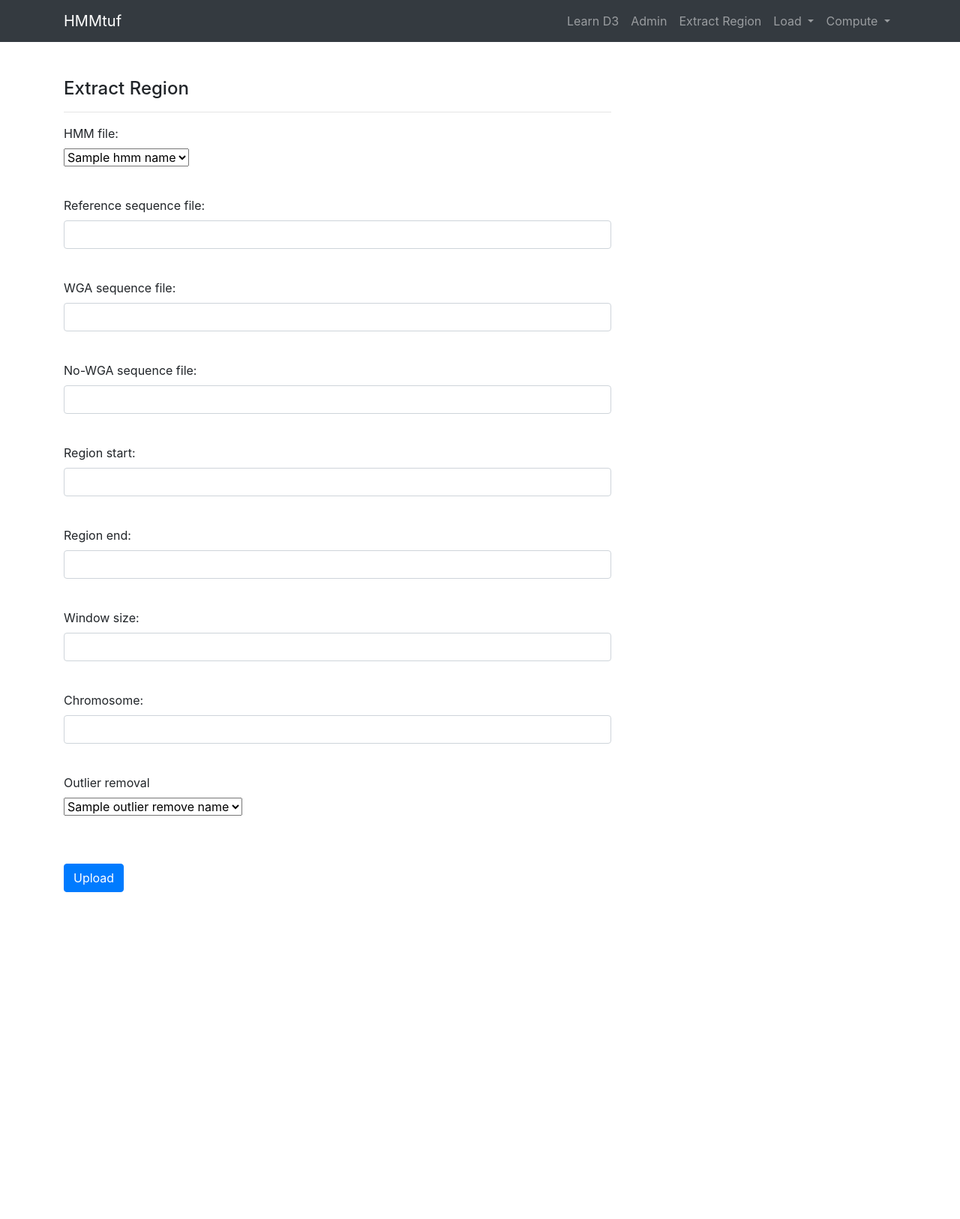
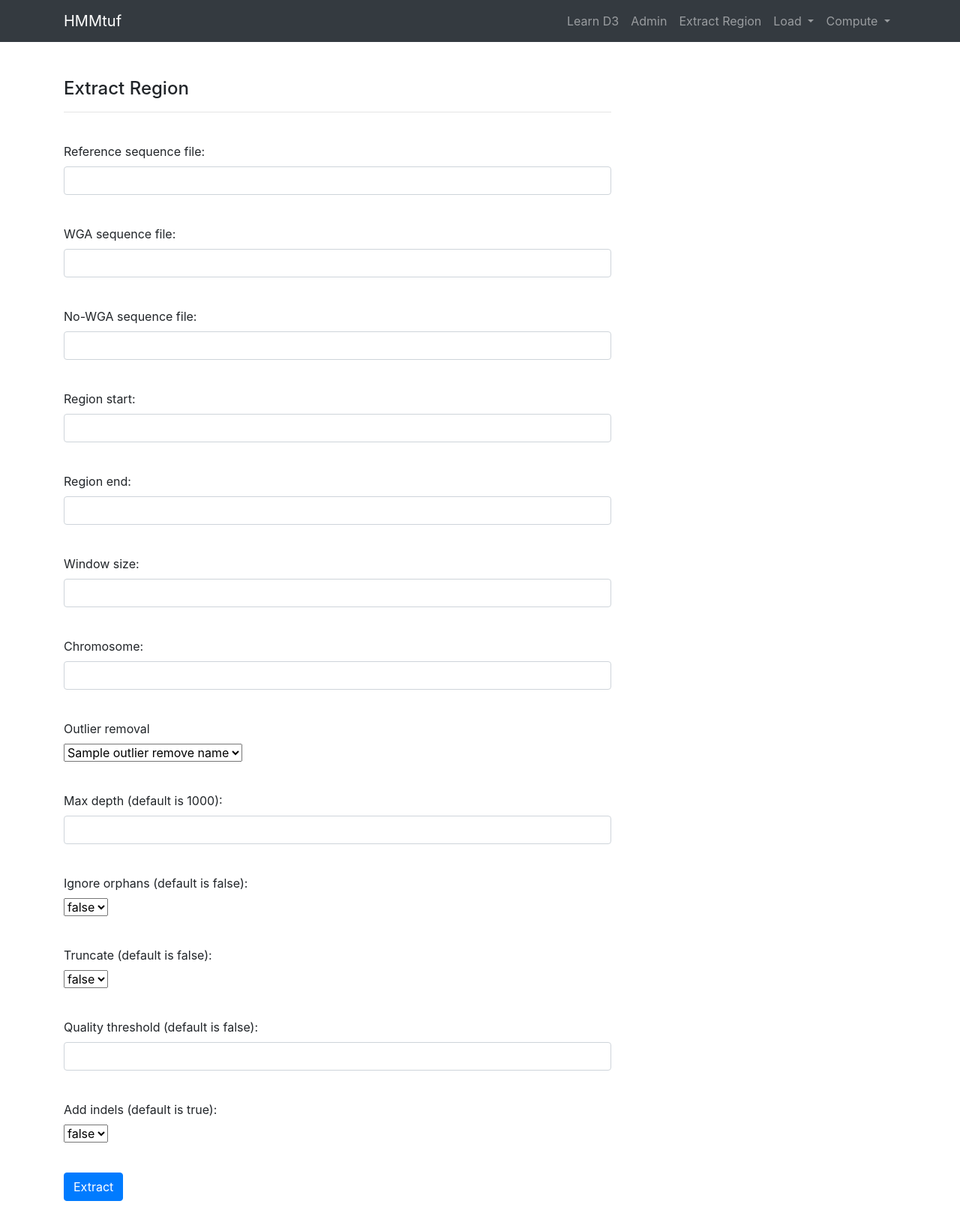
Before and after one commit to pockerman/hmmtuf_app, a Django app: template templates/region_extractor/extract_region_view.html in a window 1280 px wide. Shown: the whole page at 75% size. Before the commit the page ends 1190 px from the top, so only its background shows below. Run offline with Django 3.2, Linux system fonts and the light colour scheme; the template is opened without the code that fills it: most values are stand-ins (such as "Sample title", 1, 10 or a date in 2020); parts of the project's set-up code (start-up, migrations or seed data) failed here and were passed over; some libraries are stand-ins or nearby versions.

Commit message:
Update templates

```diff
--- a/templates/region_extractor/extract_region_view.html
+++ b/templates/region_extractor/extract_region_view.html
@@ -15,17 +15,6 @@
 <form method="post" enctype="multipart/form-data" target="_blank">
     {% csrf_token %}
 
-
-    <div class="control-group form-group">
-        <div class="controls">
-            <label>HMM file:</label><br/>
-            <select id="id_hmm" name="hmm">
-                {% for hmm_name in hmm_names %}
-                    <option value="{{ hmm_name }}">{{ hmm_name }}</option>
-                {% endfor %}
-            </select>
-        </div>
-    </div>
     <br/>
 
     <div class="control-group form-group">
@@ -87,19 +76,57 @@
             </select>
         </div>
     </div>
+    <br/>
 
+    <div class="control-group form-group">
+        <div class="controls">
+            <label>Max depth (default is 1000):</label>
+            <input type="text" class="form-control" name="max_depth"><br/>
+        </div>
+    </div>
+
+    <div class="control-group form-group">
+        <div class="controls">
+            <label>Ignore orphans (default is false):</label><br/>
+            <select name="ignore_orphans">
+                <option value="false"> false </option>
+                <option value="true"> true </option>
+            </select>
+        </div>
+    </div>
+
+    <br/>
+    <div class="control-group form-group">
+        <div class="controls">
+            <label>Truncate (default is false):</label><br/>
+            <select name="truncate">
+                <option value="false"> false </option>
+                <option value="true"> true </option>
+            </select>
+        </div>
+    </div>
+    <br/>
+
+    <div class="control-group form-group">
+        <div class="controls">
+            <label>Quality threshold (default is false):</label>
+            <input type="text" class="form-control" name="quality_threshold"><br/>
+        </div>
+    </div>
+
+    <div class="control-group form-group">
+        <div class="controls">
+            <label>Add indels (default is true):</label><br/>
+            <select name="add_indels">
+                <option value="false"> false </option>
+                <option value="true"> true </option>
+            </select>
+        </div>
+    </div>
 
     <br/>
 
-    <!--<p>Create TUF-DEL-TUF islands</p>
-    <select id="id_tuf_del_tuf" name="id_tuf_del_tuf">
-        {% for window_name in window_names %}
-            <option value="{{ window_name }}">{{ window_name }}</option>
-        {% endfor %}
-    </select>-->
-    <br/>
-
-    <button type="submit" class="btn btn-primary">Upload</button>
+    <button type="submit" class="btn btn-primary">Extract</button>
 </form>
 </div>
 </div>
```
Also changed, not shown: templates/hmmtuf_compute/schedule_viterbi_compute_view.html (+7 -5 lines).
